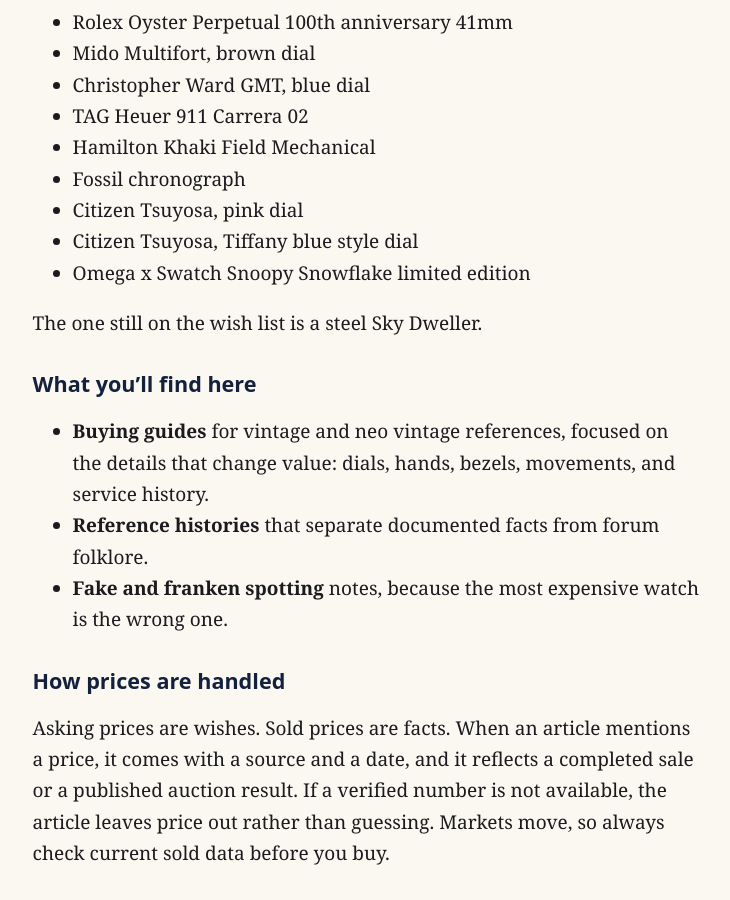
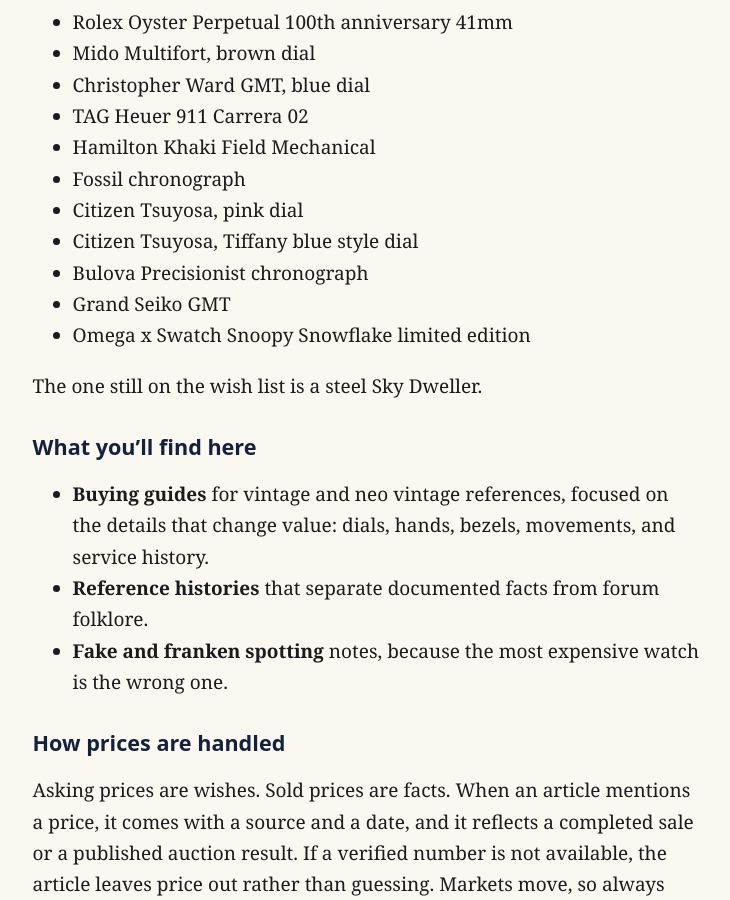
Before and after one commit to williec677/williec677.github.io, a Jekyll site: the page built from about.md, in a window 1280 px wide and 900 px high, scrolled down 408 px. Shown: the whole window, without its empty margins (273-1003 px from the left). Built offline with Jekyll 4.4.1, drawn with Linux system fonts in a browser that asks for light colours.

Commit message:
About: add Bulova Precisionist chronograph and Grand Seiko GMT to collection

```diff
--- a/about.md
+++ b/about.md
@@ -20,6 +20,8 @@ I'm Will, a collector with five Rolexes in the box and a soft spot for great wat
 * Fossil chronograph
 * Citizen Tsuyosa, pink dial
 * Citizen Tsuyosa, Tiffany blue style dial
+* Bulova Precisionist chronograph
+* Grand Seiko GMT
 * Omega x Swatch Snoopy Snowflake limited edition
 
 The one still on the wish list is a steel Sky Dweller.
```
